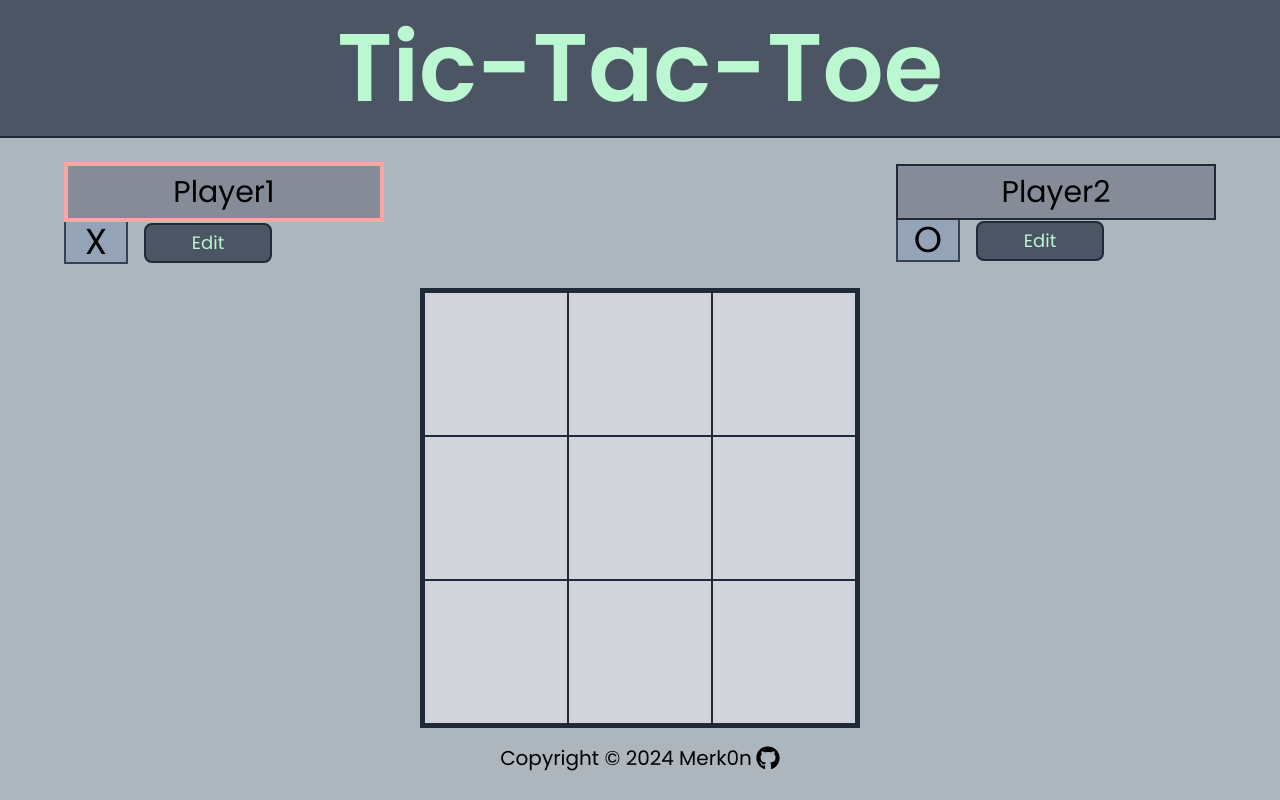
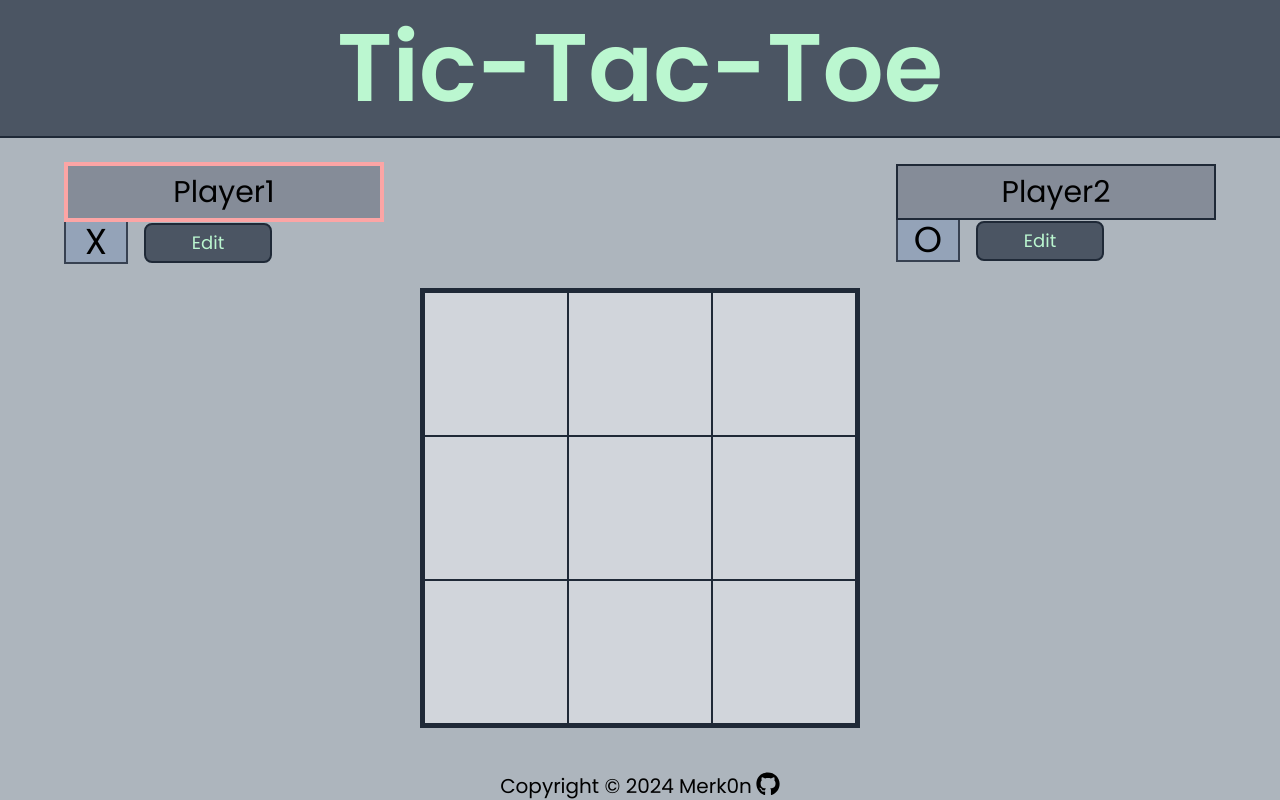
Before and after one commit to Merk0n/tic-tac-toe, a React (Vite) app: page / in a window 1280 px wide. Built offline with nearby package versions, Linux system fonts and the light colour scheme.

Commit message:
Fixed footer

```diff
--- a/src/App.jsx
+++ b/src/App.jsx
@@ -128,11 +128,13 @@ function App() {
                 <GameOver onReset={() => setGameTurns([])} winner={winner} />
             )}
 
-            <footer className='inset-x-0 bottom-0 flex items-center justify-center gap-1 text-lg lg:text-xl'>
+            <footer className='absolute left-0 right-0 bottom-0 text-lg lg:text-xl h-auto'>
+                <span className='flex flex-row mx-auto justify-center gap-1'>
                 <p>Copyright &copy; 2024 Merk0n</p>
                 <a href='https://github.com/Merk0n/tic-tac-toe'>
                     <FaGithub className='size-5 lg:size-6' />
                 </a>
+                </span>
             </footer>
         </>
     );
```
